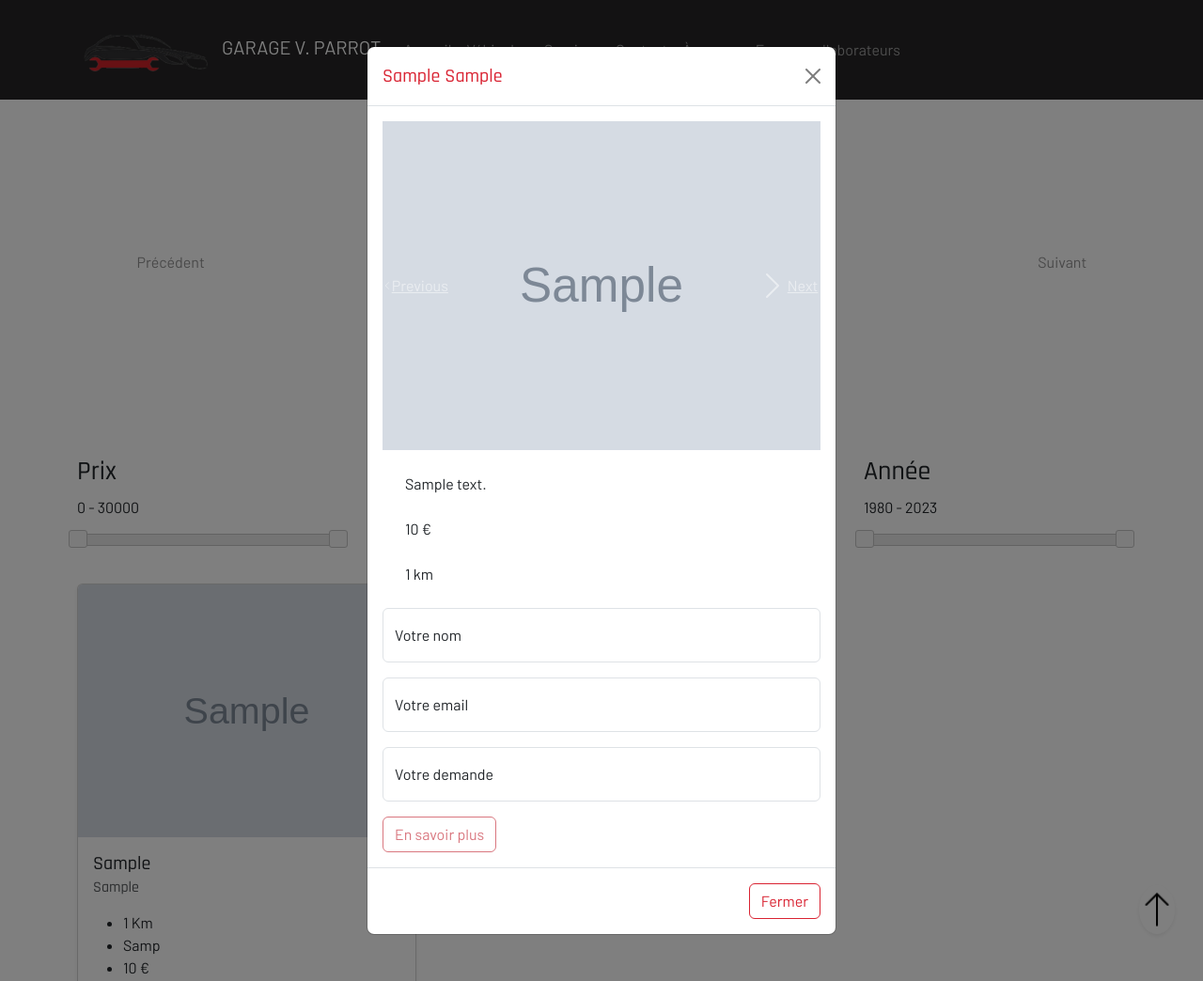
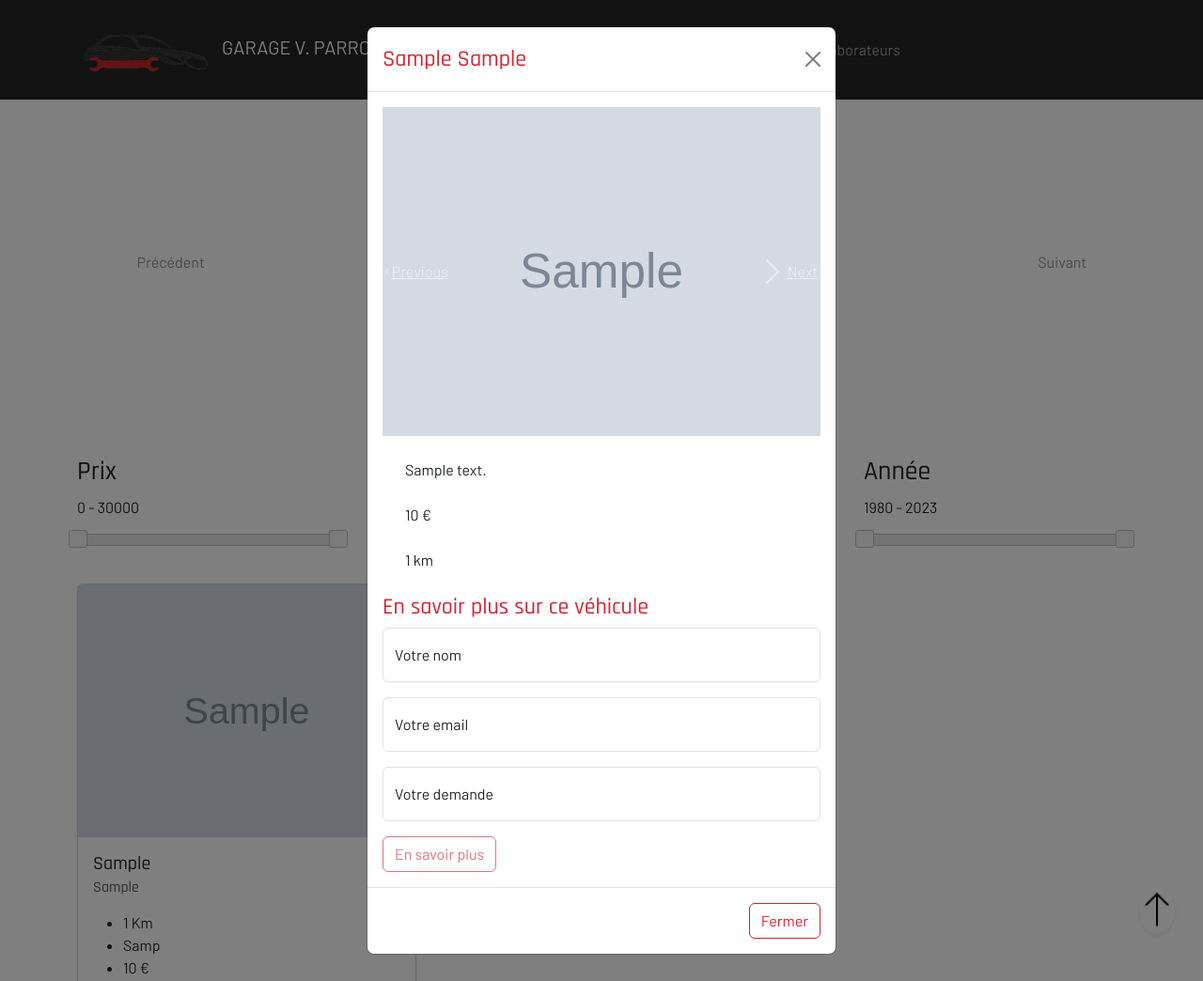
Before and after one commit to FlorentMaury/Garage_Parrot_ECF, a PHP site: page / in a window 1280 px wide, after a click on "Détails". Shown: the whole page at 94% size. Run offline with PHP 8.4, Linux system fonts and the light colour scheme; data comes from the database, SQL or seed files in the repository; tables that the repository leaves empty hold one stand-in row (values such as "Sample post"); grey boxes marked "Sample" are stand-in pictures; some libraries are stand-ins or nearby versions.

Commit message:
Mise en page Modale véhicule.

```diff
--- a/view/homeView.php
+++ b/view/homeView.php
@@ -108,7 +108,7 @@
 
             <!-- Titre de la modale. -->
             <div class="modal-header text-primary">
-                <h5 class="modal-title"><?= $car['car_brand'].' ' ?><?= $car['car_type'] ?></h5>
+                <h4 class="modal-title"><?= $car['car_brand'].' ' ?><?= $car['car_type'] ?></h4>
                 <button type="button" class="btn-close" data-bs-dismiss="modal"></button>
             </div>
 
@@ -142,6 +142,7 @@
                 <p class="m-4"><?= $car['car_price'] ?> €</p>
                 <p class="m-4"><?= $car['car_km'] ?> km</p>
 
+                <h4 class="text-primary">En savoir plus sur ce véhicule</h4>
                 <!-- Formulaire de demande de contact pour un véhicule en particulier.  -->
                 <form method="POST" action="index.php?page=home&car=<?= $car['id'] ?>">
 
```
